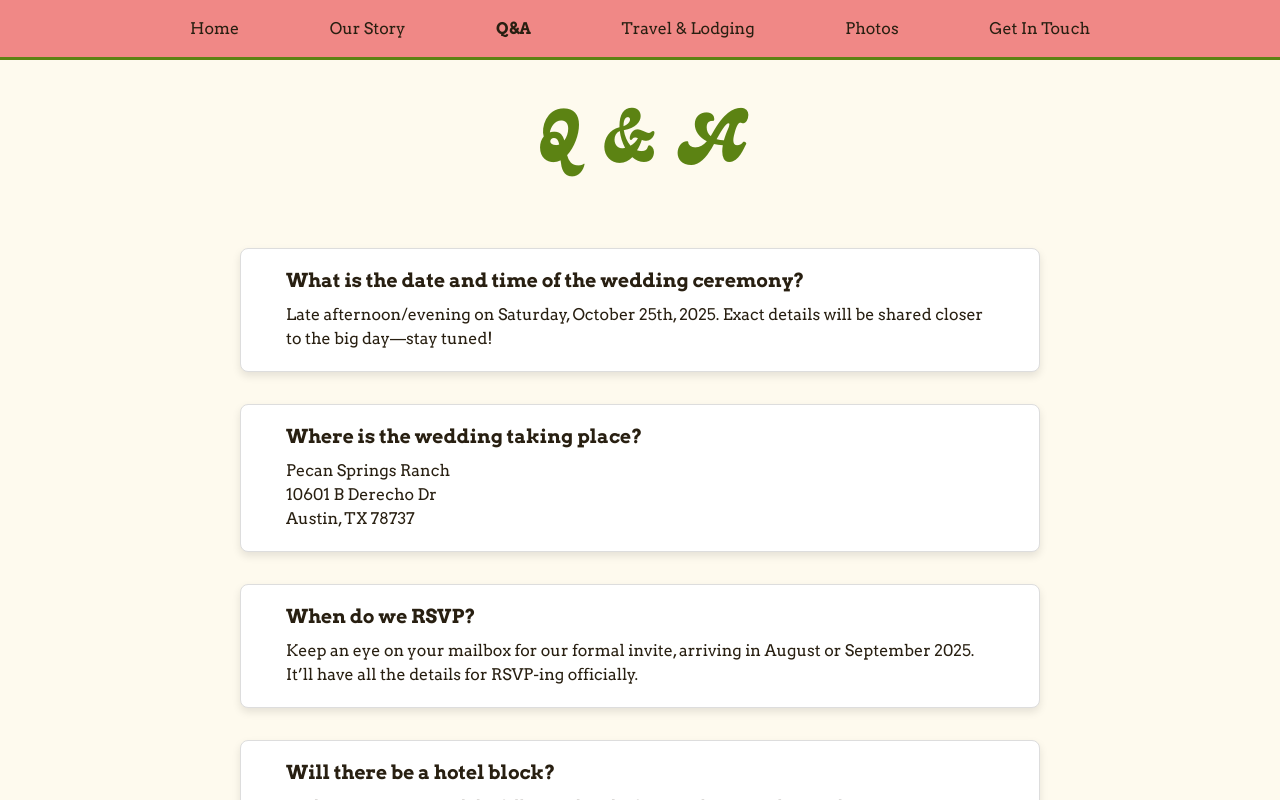
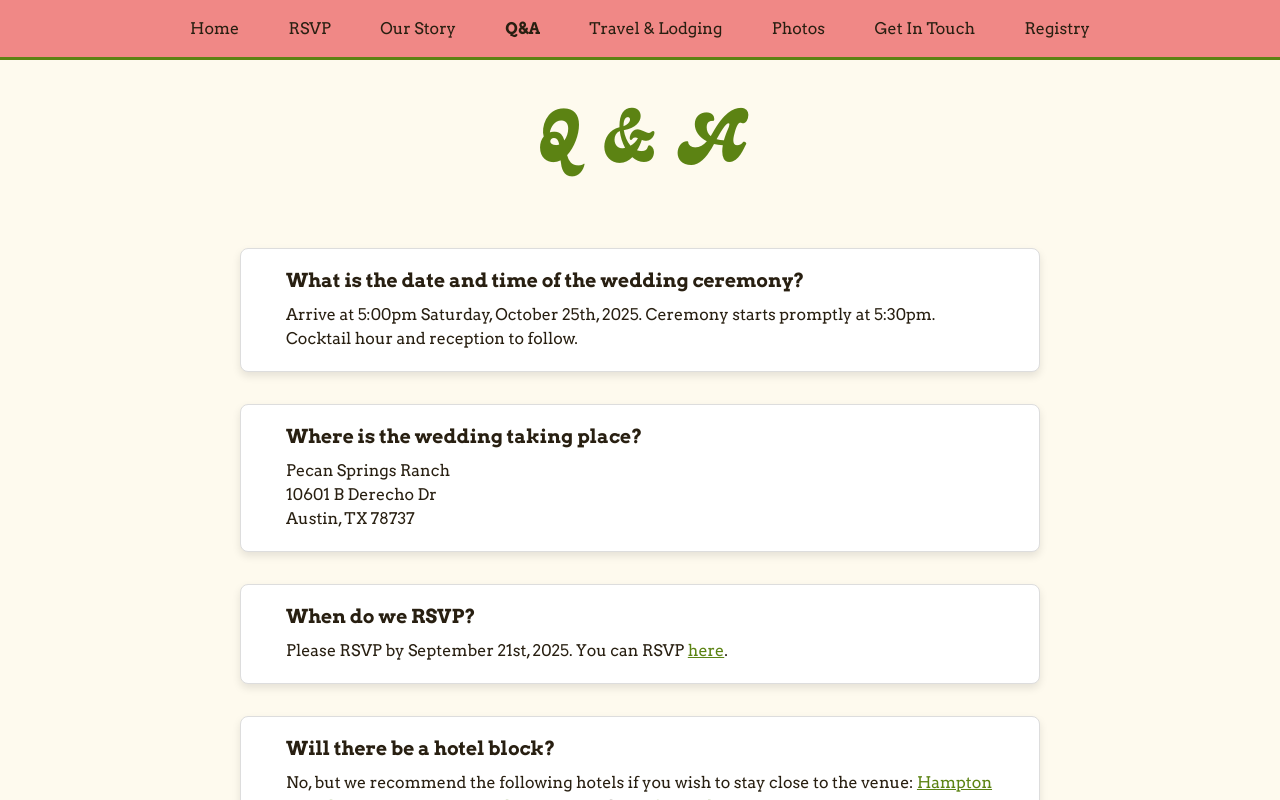
Before and after one commit to jamesjamail/susie-and-james-wedding, a Next.js app in the folder next/: page /q-and-a in a window 1280 px wide. Shown: the top 800 px of the page. Built offline with nearby package versions, Linux system fonts and the light colour scheme.

Commit message:
fix(copy): various copy updates, add rsvp and registry links to header

```diff
--- a/next/src/app/q-and-a/page.tsx
+++ b/next/src/app/q-and-a/page.tsx
@@ -5,8 +5,7 @@ const faqData = [
     question: "What is the date and time of the wedding ceremony?",
     answer: (
       <span>
-        Late afternoon/evening on Saturday, October 25th, 2025. Exact details
-        will be shared closer to the big day—stay tuned!
+        Arrive at 5:00pm Saturday, October 25th, 2025. Ceremony starts promptly at 5:30pm. Cocktail hour and reception to follow.
       </span>
     ),
   },
@@ -26,8 +25,7 @@ const faqData = [
     question: "When do we RSVP?",
     answer: (
       <span>
-        Keep an eye on your mailbox for our formal invite, arriving in August or
-        September 2025. It’ll have all the details for RSVP-ing officially.
+        Please RSVP by September 21st, 2025. You can RSVP <a href="/rsvp">here</a>.
       </span>
     ),
   },
--- a/next/src/components/Header/Header.tsx
+++ b/next/src/components/Header/Header.tsx
@@ -50,6 +50,15 @@ export default function Header() {
       </li>
       <li>
         <Link
+          href="/rsvp"
+          className={pathname === "/rsvp" ? styles.active : ""}
+          onClick={closeMenu}
+        >
+          RSVP
+        </Link>
+      </li>
+      <li>
+        <Link
           href="/our-story"
           className={pathname === "/our-story" ? styles.active : ""}
           onClick={closeMenu}
@@ -75,15 +84,6 @@ export default function Header() {
           Travel & Lodging
         </Link>
       </li>
-      {/* <li>
-        <Link
-          href="/rsvp"
-          className={pathname === "/rsvp" ? styles.active : ""}
-          onClick={closeMenu}
-        >
-          RSVP
-        </Link>
-      </li> */}
       <li>
         <Link
           href="/photos"
@@ -102,15 +102,16 @@ export default function Header() {
           Get In Touch
         </Link>
       </li>
-      {/* <li>
+      <li>
         <Link
-          href="/registry"
+          href="https://www.zola.com/registry/jamesandsusie2025"
           className={pathname === "/registry" ? styles.active : ""}
           onClick={closeMenu}
+          target="_blank" rel="noopener noreferrer"
         >
           Registry
         </Link>
-      </li> */}
+      </li>
     </ul>
   );
 
```
